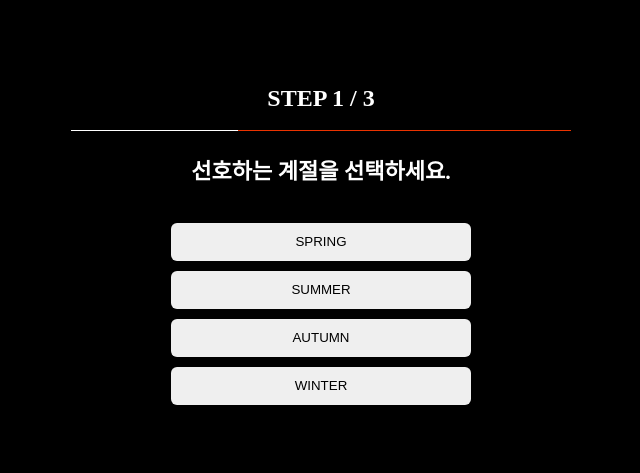
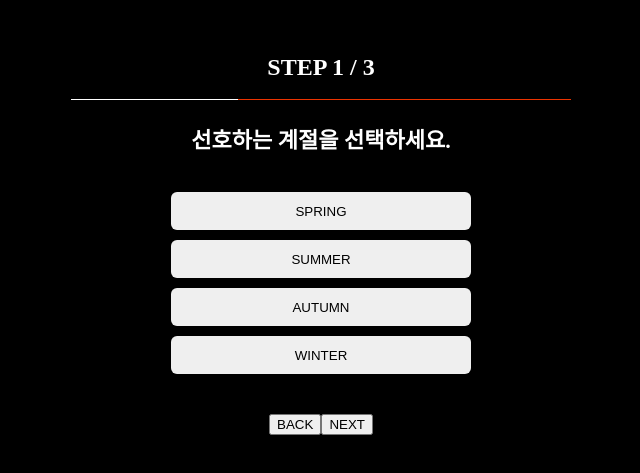
Before and after one commit to llbllhllk/find-your-perfume, a React (Create React App) app: page / in a window 1280 px wide. Shown: the part 155-628 px from the top of the page, without its empty margins (319-959 px from the left). Built offline with nearby package versions, Linux system fonts and the light colour scheme; a web font is replaced by a local one.

Commit message:
Feat : Make a PrevNextBtn

```diff
--- a/src/assets/styles/StepOne.module.css
+++ b/src/assets/styles/StepOne.module.css
@@ -1,3 +1,7 @@
+.ul {
+  margin-bottom: 40px;
+}
+
 .list {
   margin-bottom: 10px;
 }
--- /dev/null
+++ b/src/components/PrevNextBtn.js
@@ -0,0 +1,10 @@
+function PrevNextBtn () {
+  return (
+    <>
+      <button>BACK</button>
+      <button>NEXT</button>
+    </>
+  );
+}
+
+export default PrevNextBtn;
--- a/src/components/StepOne.js
+++ b/src/components/StepOne.js
@@ -1,22 +1,32 @@
 import SelectButton from '../components/SelectButton';
 import styles from '../assets/styles/StepOne.module.css';
 
-function StepOne() {
+function StepOne({ nextStep }) {
   return (
-    <ul>
+    <ul className={styles.ul}>
         <li className={styles.list}>
           <SelectButton
             text={'SPRING'}
+            nextStep={nextStep}
           />
         </li>
         <li className={styles.list}>
-          <SelectButton text={'SUMMER'} />
+          <SelectButton
+            text={'SUMMER'}
+            nextStep={nextStep}
+          />
         </li>
         <li className={styles.list}>
-          <SelectButton text={'AUTUMN'} />
+          <SelectButton
+            text={'AUTUMN'}
+            nextStep={nextStep}
+          />
         </li>
         <li className={styles.list}>
-          <SelectButton text={'WINTER'} />
+          <SelectButton
+            text={'WINTER'}
+            nextStep={nextStep}
+          />
         </li>
       </ul>
   );
--- a/src/routes/Step.js
+++ b/src/routes/Step.js
@@ -1,14 +1,25 @@
 import Question from '../components/Question.js';
 import StepOne from '../components/StepOne.js';
+import PrevNextBtn from '../components/PrevNextBtn.js';
+import { useState } from 'react';
 
 function Step() {
+
+  const [step, setStep] = useState(1);
+
+  const nextStep = () => {
+    setStep(step + 1);
+  }
+
   return (
     <>
       <Question
-        step={"1"}
+        step={step}
         gauge={500 / 3}
       />
-      <StepOne />
+      {step === 1 ? <StepOne nextStep={nextStep} /> : null}
+      {/* {step === 2 ? <StepTwo nextStep={nextStep} /> : null} */}
+      <PrevNextBtn />
     </>
   );
 }
```
